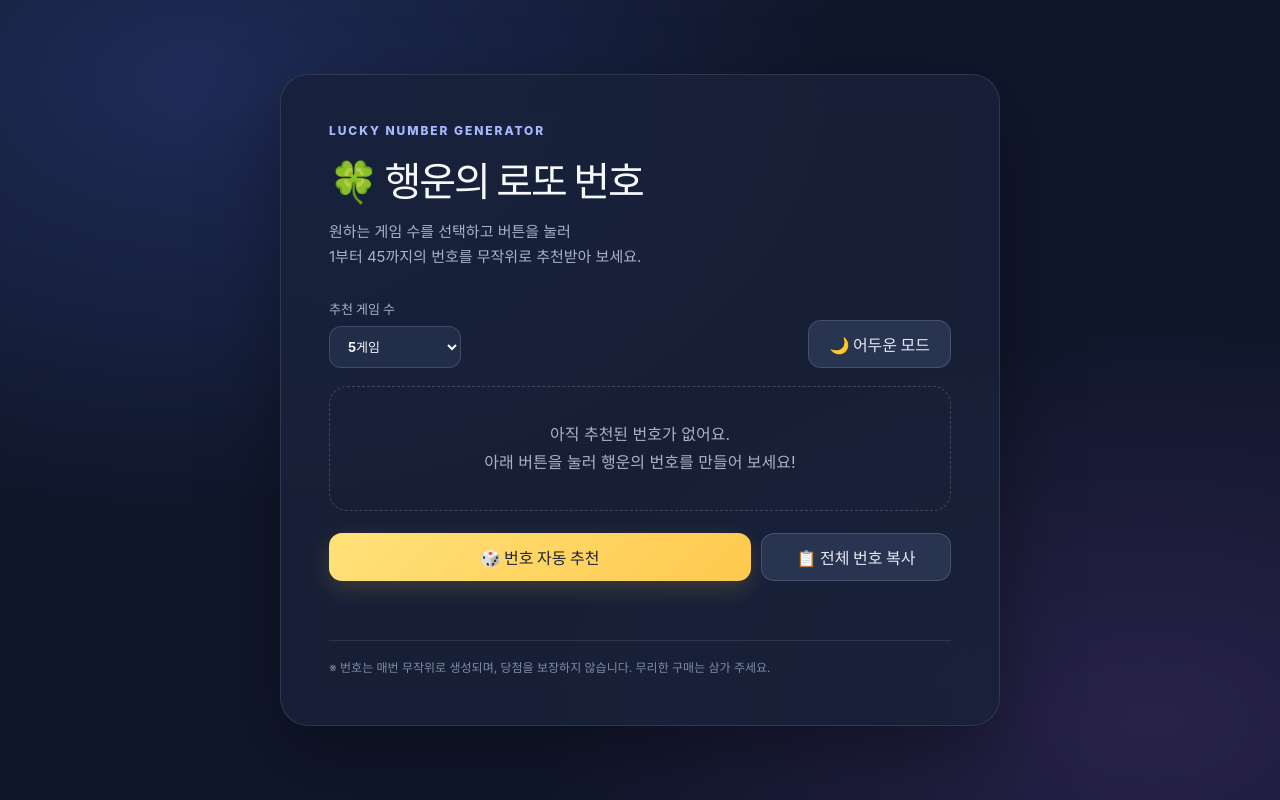
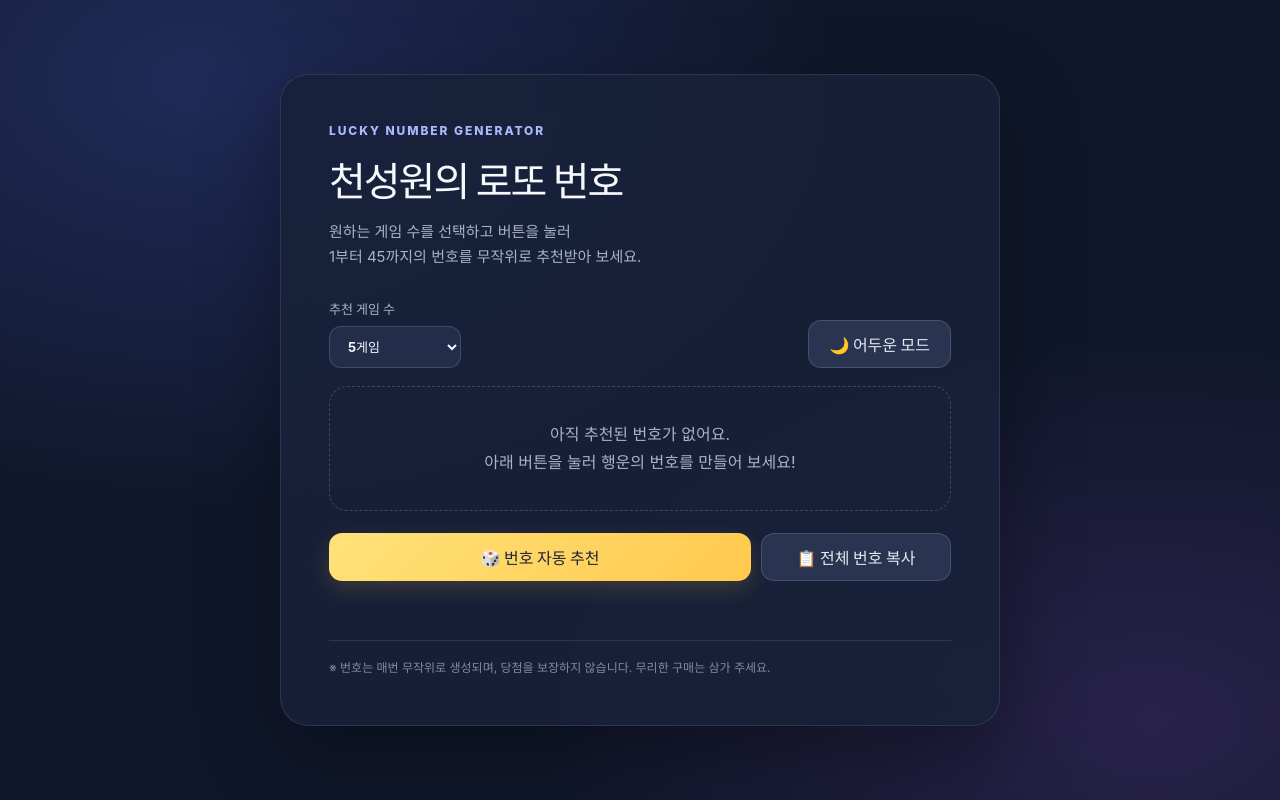
Before and after one commit to Chun-Sungwon/chris-builder, a plain HTML site: page AI Study/index.html in a window 1280 px wide. Drawn offline with Linux system fonts and the light colour scheme.

Commit message:
Update lotto page title
Co-authored-by: Copilot <223556219+Copilot@users.noreply.github.com>

```diff
--- a/AI Study/index.html
+++ b/AI Study/index.html
@@ -4,7 +4,7 @@
   <meta charset="UTF-8">
   <meta name="viewport" content="width=device-width, initial-scale=1.0">
   <meta name="theme-color" content="#10172b">
-  <title>행운의 로또 번호 추천</title>
+  <title>천성원의 로또 번호</title>
   <style>
     :root,
     :root[data-theme="dark"] {
@@ -279,7 +279,7 @@
 <body>
   <main class="app">
     <p class="eyebrow">LUCKY NUMBER GENERATOR</p>
-    <h1>🍀 행운의 로또 번호</h1>
+    <h1>천성원의 로또 번호</h1>
     <p class="subtitle">원하는 게임 수를 선택하고 버튼을 눌러<br>1부터 45까지의 번호를 무작위로 추천받아 보세요.</p>
 
     <div class="controls">
```
Also changed, not shown: index.html (+2 -2 lines).
